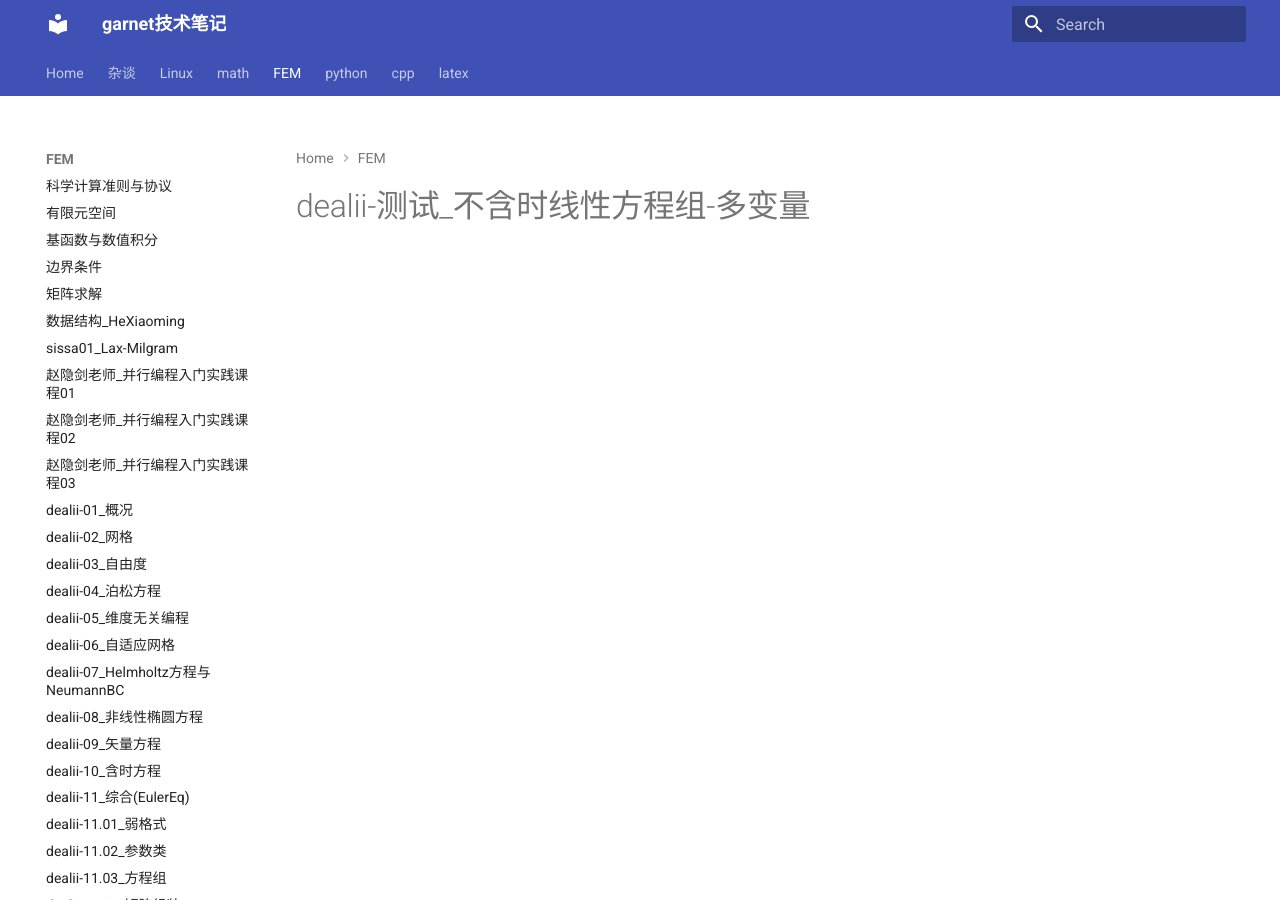
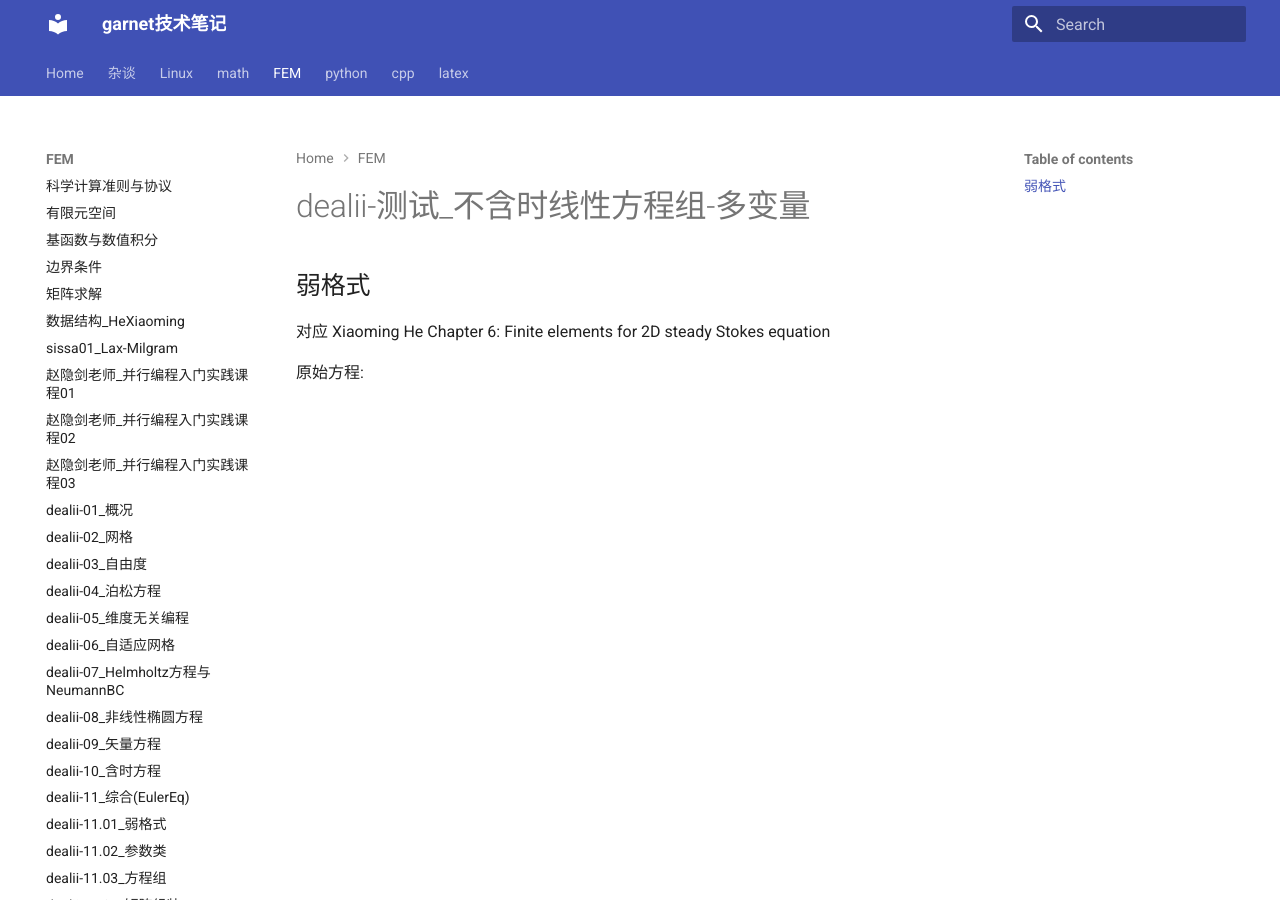
Before and after one commit to ymma98/technotes, an MkDocs documentation site: the page built from docs/FEM/dealii-测试_不含时线性方程组多变量.md, in a window 1280 px wide. Built offline with MkDocs 1.6.1 and Material for MkDocs 9.7.7, drawn with Linux system fonts in a browser that asks for light colours.

Commit message:
docs/FEM/dealii-测试_不含时线性方程组多变量.md updated from https://stackedit.cn/

```diff
--- a/docs/FEM/dealii-测试_不含时线性方程组多变量.md
+++ b/docs/FEM/dealii-测试_不含时线性方程组多变量.md
@@ -1,7 +1,14 @@
 # dealii-测试_不含时线性方程组-多变量
 
 
+## 弱格式
+
+对应 Xiaoming He Chapter 6: Finite elements for 2D steady Stokes equation
+
+原始方程:
+
 
 <!--stackedit_data:
-eyJoaXN0b3J5IjpbLTE4MTEyNzAzODVdfQ==
+eyJoaXN0b3J5IjpbLTEzNTA1OTcyMzYsLTE4MTEyNzAzODVdfQ
+==
 -->
```
